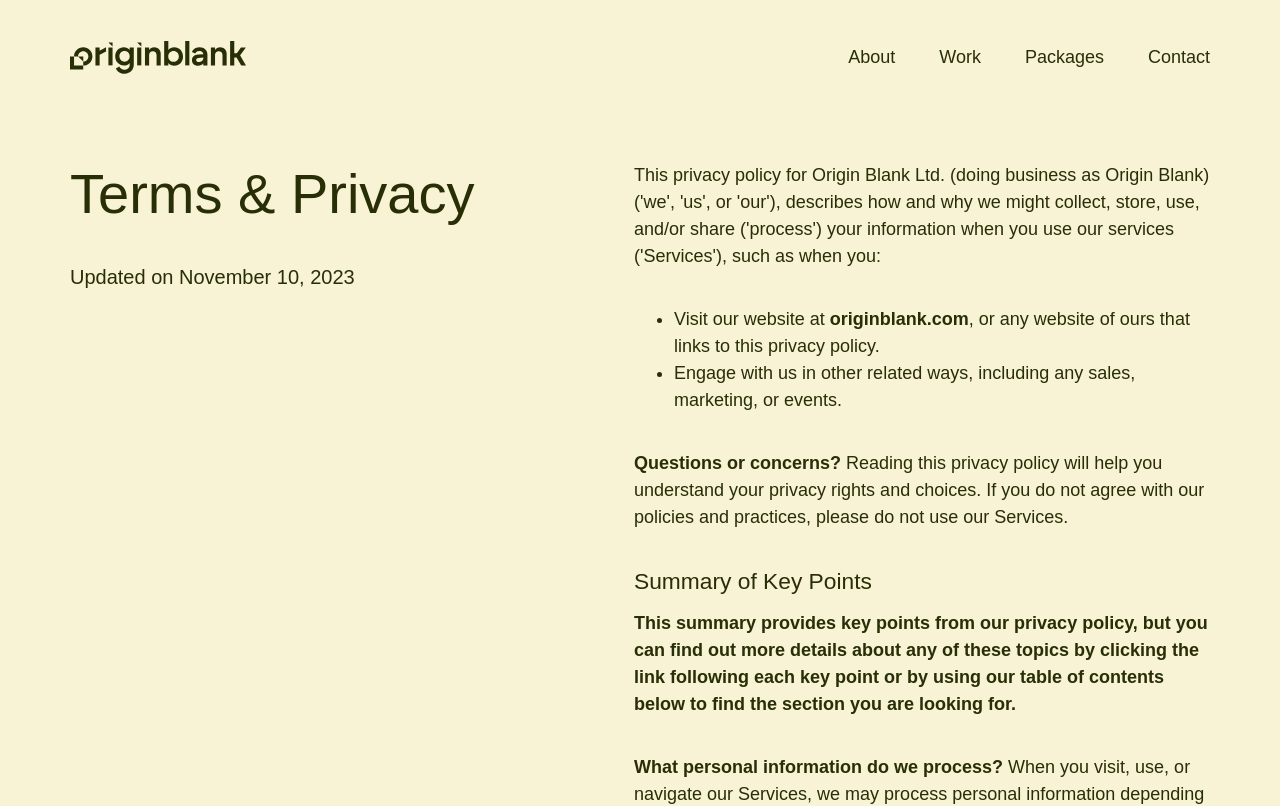
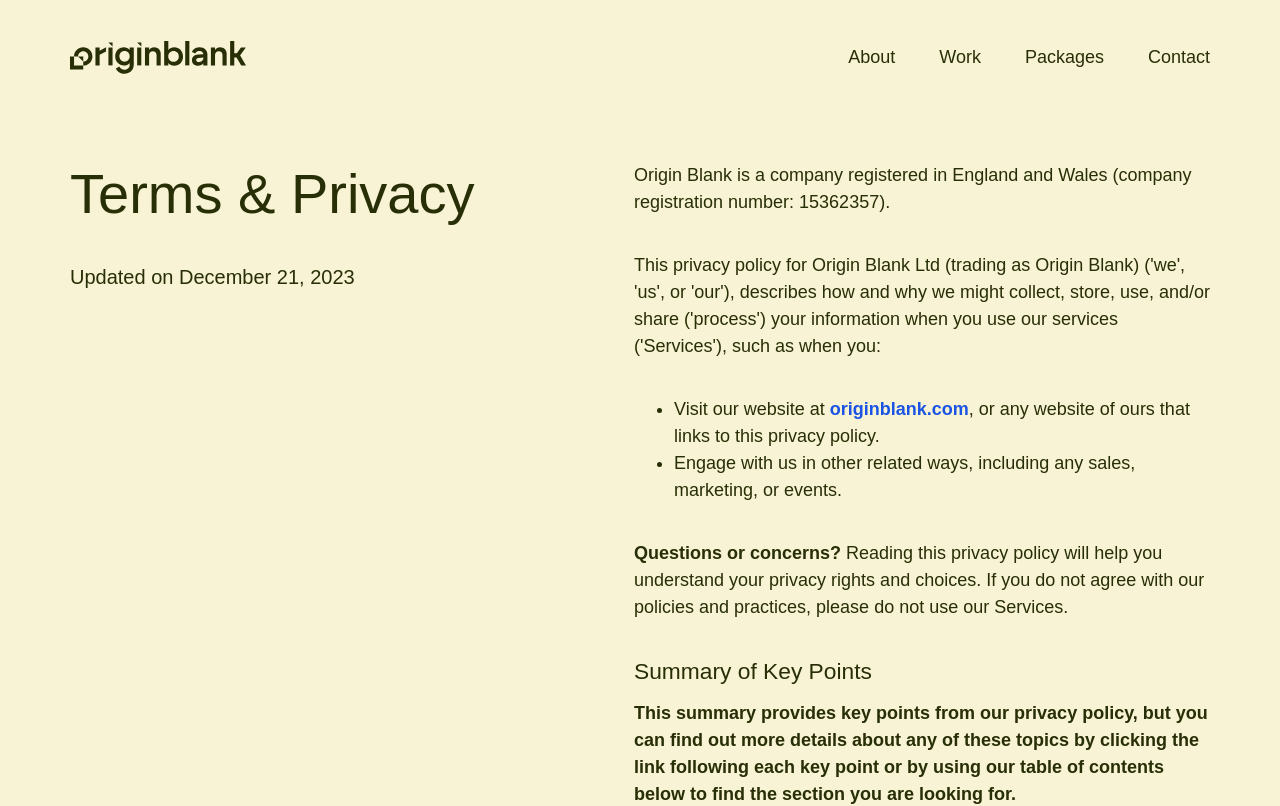
Before and after one commit to sgarciagallego/originblank, a Next.js app: page /privacy in a window 1280 px wide. Shown: the top 806 px of the page. Built offline with nearby package versions, Linux system fonts and the light colour scheme; a web font is replaced by a local one.

Commit message:
fix privacy page

```diff
--- a/app/privacy/page.js
+++ b/app/privacy/page.js
@@ -12,11 +12,12 @@ export default function PrivacyPage() {
       <div className={styles.intro}>
         <h1>Terms & Privacy</h1>
         <div role="doc-subtitle">
-          Updated on <time dateTime="2023-11-10">November 10, 2023</time>
+          Updated on <time dateTime="2023-12-21">December 21, 2023</time>
         </div>
       </div>
       <div className={styles.content}>
-        <p>This privacy policy for Origin Blank Ltd. (doing business as Origin Blank) (&apos;we&apos;, &apos;us&apos;, or &apos;our&apos;), describes how and why we might collect, store, use, and/or share (&apos;process&apos;) your information when you use our services (&apos;Services&apos;), such as when you:</p>
+        <p>Origin Blank is a company registered in England and Wales (company registration number: 15362357).</p>
+        <p>This privacy policy for Origin Blank Ltd (trading as Origin Blank) (&apos;we&apos;, &apos;us&apos;, or &apos;our&apos;), describes how and why we might collect, store, use, and/or share (&apos;process&apos;) your information when you use our services (&apos;Services&apos;), such as when you:</p>
         <ul role="list">
           <li>Visit our website at <Hyperlink href="/">originblank.com</Hyperlink>, or any website of ours that links to this privacy policy.</li>
           <li>Engage with us in other related ways, including any sales, marketing, or events.</li>
--- a/app/privacy/page.module.scss
+++ b/app/privacy/page.module.scss
@@ -43,7 +43,7 @@
       position: relative;
       text-decoration: none;
       font-weight: 600;
-      color: rgb(var(--hyperlink-rgb));
+      color: rgb(var(--hyperlink));
       transition: color var(--transition-background);
 
       &::after {
@@ -57,15 +57,15 @@
         content: "";
         bottom: 0;
         left: 0;
-        background: rgb(var(--hyperlink-rgb));
+        background: rgb(var(--hyperlink));
         transition: transform var(--transition-background);
       }
 
       &:hover {
-        color: rgb(var(--hyperlink-hover-rgb));
+        color: rgb(var(--hyperlink-hover));
 
         &::after {
-          background: rgb(var(--hyperlink-hover-rgb));
+          background: rgb(var(--hyperlink-hover));
           transform: scaleX(1);
           transform-origin: bottom left;
         }
--- a/components/molecules/footer/footer.js
+++ b/components/molecules/footer/footer.js
@@ -38,7 +38,7 @@ export default function Footer() {
           <div className={styles.legal}>
             <ul>
               <li>© 2023 Origin Blank Ltd.</li>
-              <li>Company Reg: 15362357</li>
+              <li>Company no: 15362357</li>
               <li><Link href="/privacy">Privacy</Link></li>
               <li><Link href="/accessibility">Accessibility</Link></li>
             </ul>
```
